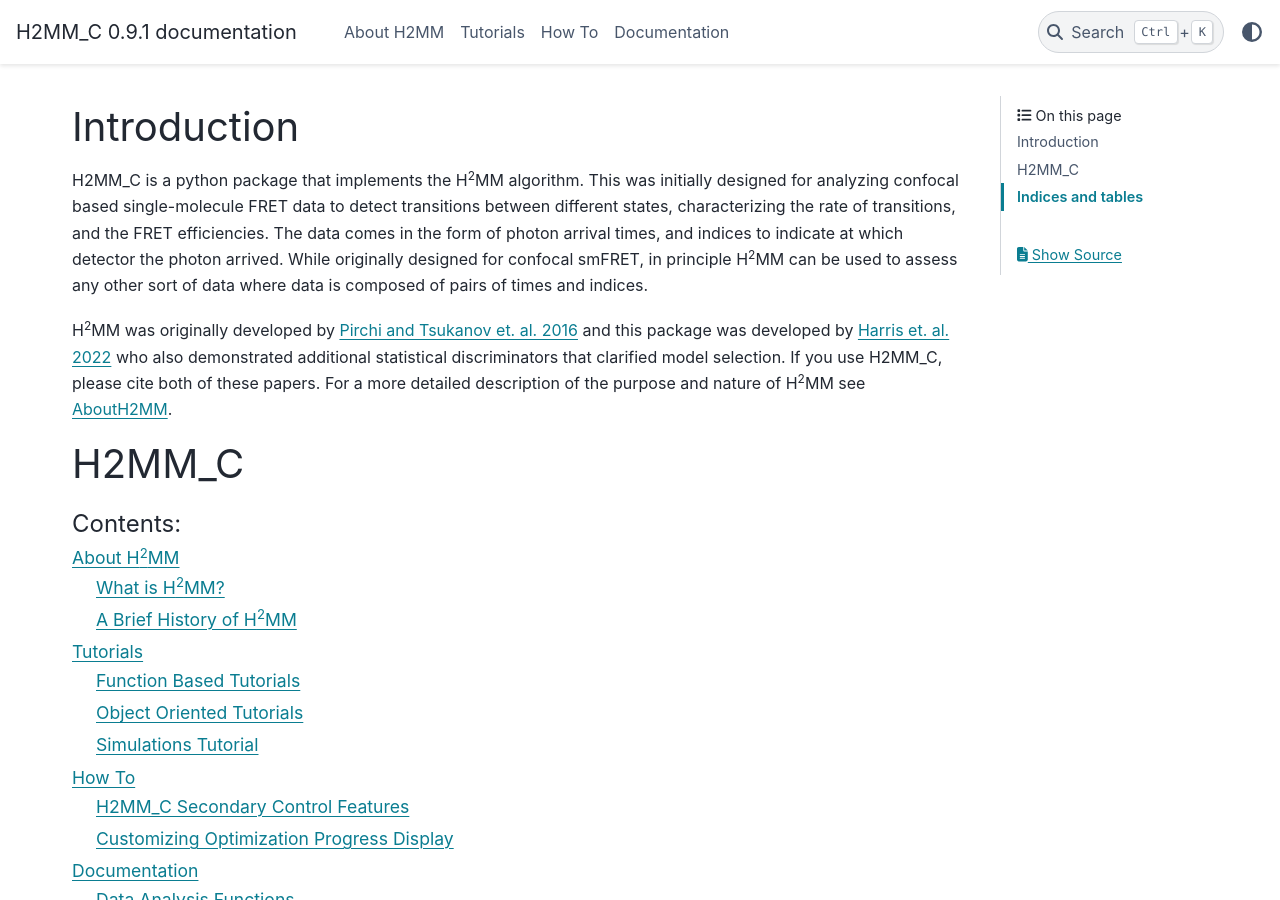
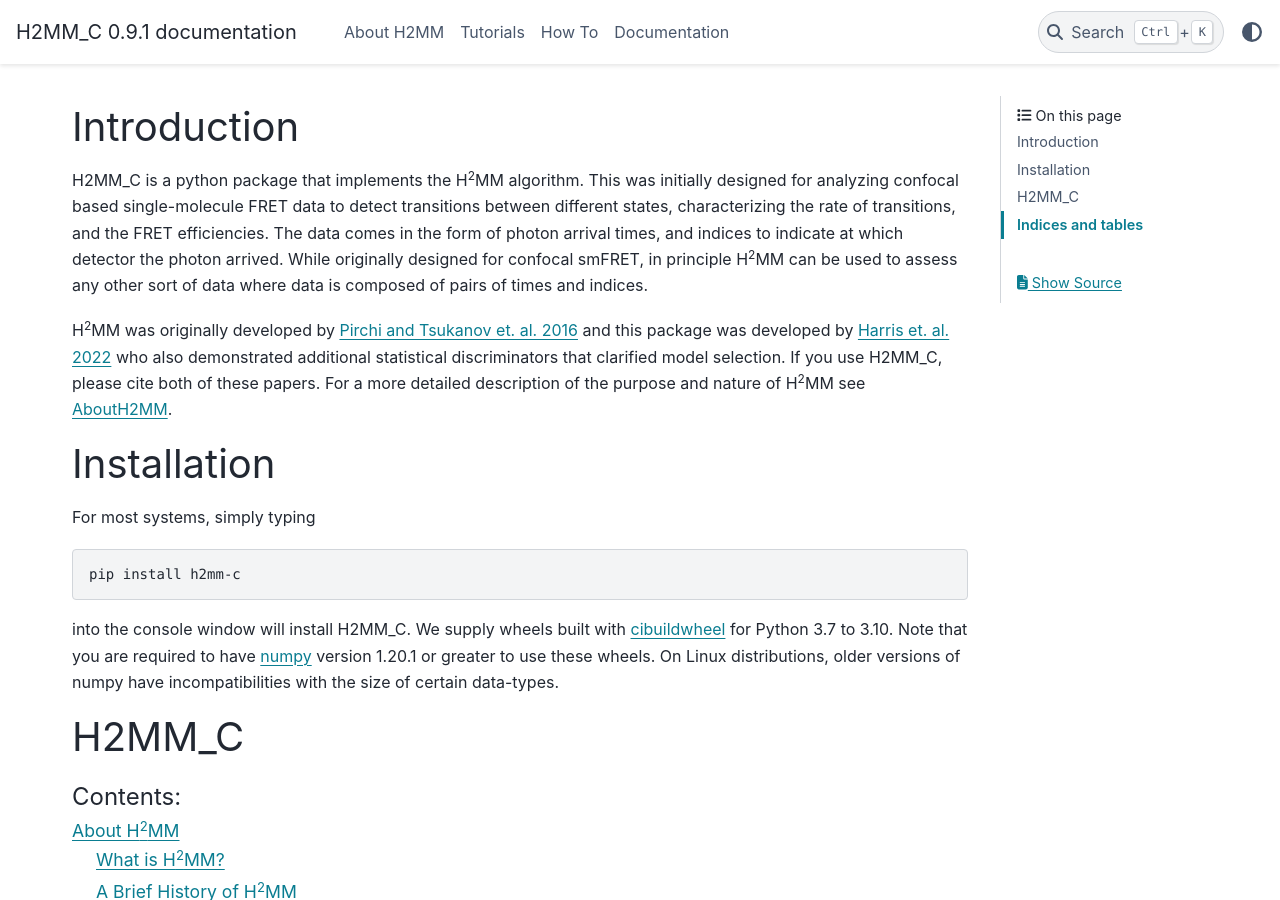
Before and after one commit to harripd/H2MMpythonlib, a Sphinx documentation site: the page built from docs/source/index.rst, in a window 1280 px wide and 900 px high. Built offline with Sphinx 7.4.7 and the PyData theme 0.15.4, drawn with Linux system fonts in a browser that asks for light colours.

```diff
--- a/docs/source/index.rst
+++ b/docs/source/index.rst
@@ -14,6 +14,20 @@ While originally designed for confocal smFRET, in principle |H2MM| can be used t
 |H2MM| was originally developed by `Pirchi and Tsukanov et. al. 2016 <https://doi.org/10.1021/acs.jpcb.6b10726>`_ and this package was developed by `Harris et. al. 2022 <https://doi.org/10.1038/s41467-022-28632-x>`_ who also demonstrated additional statistical discriminators that clarified model selection.
 If you use H2MM_C, please cite both of these papers.
 For a more detailed description of the purpose and nature of |H2MM| see :doc:`AboutH2MM <AboutH2MM>`.
+
+Installation
+============
+
+For most systems, simply typing
+
+.. code-block:: bash
+
+    pip install h2mm-c
+
+into the console window will install H2MM_C.
+We supply wheels built with `cibuildwheel <https://github.com/pypa/cibuildwheel>`_ for Python 3.7 to 3.10.
+Note that you are required to have `numpy <https://numpy.org>`_ version 1.20.1 or greater to use these wheels.
+On Linux distributions, older versions of numpy have incompatibilities with the size of certain data-types.
 
 H2MM_C
 ======
```
Also changed, not shown: README.md (+19 -6 lines), 6 other files.
